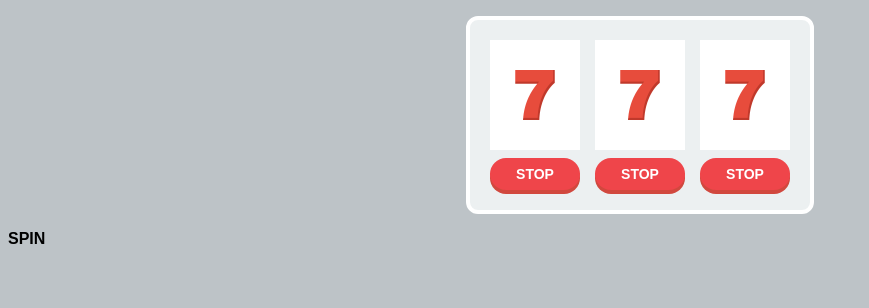
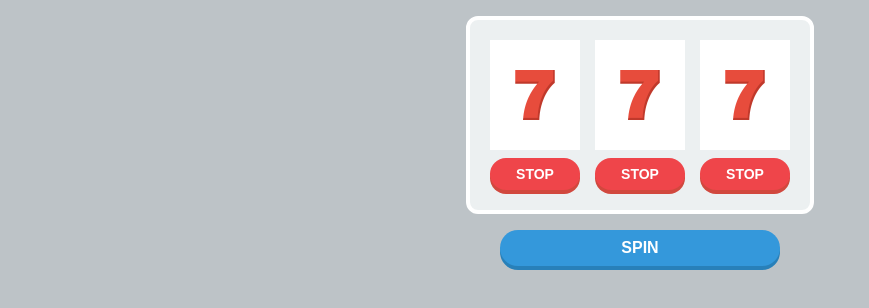
Before and after one commit to gusutaharu/SlotMachine, a plain HTML site: page index.html in a window 1280 px wide. Shown: the whole page, without its empty margins (0-869 px from the left). Drawn offline with Linux system fonts and the light colour scheme.

Commit message:
lesson05

```diff
--- a/css/styles.css
+++ b/css/styles.css
@@ -37,3 +37,17 @@ main {
   color: #fff;
   user-select: none;
 }
+
+#spin {
+  cursor: pointer;
+  width: 280px;
+  height: 36px;
+  background: #3498db;
+  box-shadow: 0 4px 0 #2880b9;
+  border-radius: 18px;
+  line-height: 36px;
+  text-align: center;
+  color: #fff;
+  user-select: none;
+  margin: 0 auto;
+}
--- a/index.html
+++ b/index.html
@@ -21,7 +21,7 @@
       <div class="stop">STOP</div>
     </section>
   </main>
-
   <div id="spin">SPIN</div>
+  <script src="js/main.js"></script>
 </body>
 </html>
--- /dev/null
+++ b/js/main.js
@@ -0,0 +1,4 @@
+'use strict';
+{
+
+}
```
